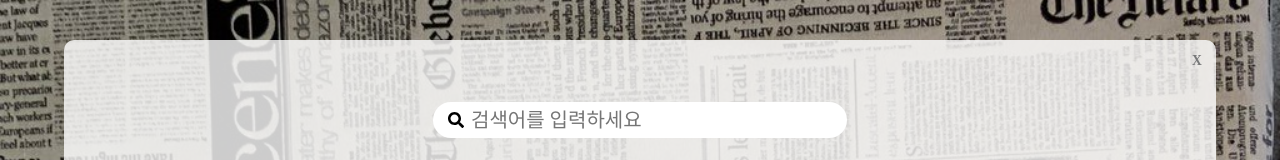
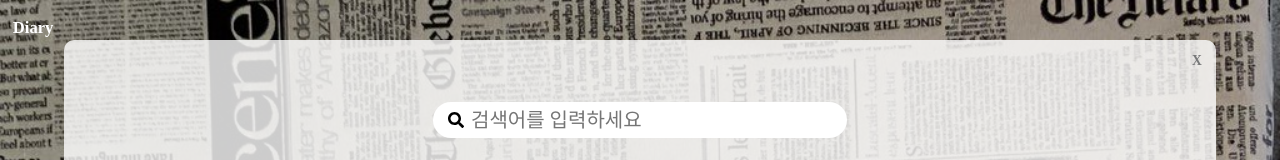
Before and after one commit to ChoiceBook/ChoiceBook, a React (Create React App) app: page /search in a window 1280 px wide. Shown: the top 160 px of the page. Built offline with nearby package versions, Linux system fonts and the light colour scheme; a web font is replaced by a local one.

Commit message:
add: homebutton

```diff
--- a/src/CreateTest.js
+++ b/src/CreateTest.js
@@ -2,6 +2,7 @@ import React, { useState } from 'react';
 import { useNavigate } from 'react-router-dom'; // Import useNavigate
 import './CreateTest.css'; // Import the CSS file
 import { useAuth } from './AuthContext';
+import HomeButton from './HomeButton';
 
 const CreateTest = () => {
   const [title, setTitle] = useState('');
@@ -169,6 +170,7 @@ const CreateTest = () => {
 
   return (
     <div className="create-test-container">
+      <HomeButton />
       <div className="background">
         <button className="close-button" onClick={handleClose}>X</button>
         <h1>플롯 생성하기</h1>
--- a/src/Flipbook.css
+++ b/src/Flipbook.css
@@ -283,7 +283,7 @@ html, body {
 .postcard-container2 {
   position: absolute;
   top: 3%;
-  left: 1%;
+  left: -1%;
   transform: rotate(-10deg);
   width: 100%;
   height: auto;
@@ -344,6 +344,7 @@ html, body {
   cursor: pointer;
   pointer-events: auto;
   border: none;
+  background-color: white;
 }
 
 .ticket-drama {
@@ -465,3 +466,11 @@ html, body {
   width: 100px;
   height: auto;
 }
+
+.visible {
+  display: block;
+}
+
+.hidden {
+  display: none;
+}
--- a/src/FlipbookWithLogin.js
+++ b/src/FlipbookWithLogin.js
@@ -10,12 +10,12 @@ import CoverPage from './CoverPage'; // Import the CoverPage component
 import { generatePages } from './generatePages';
 import { useAuth } from './AuthContext'; // Import useAuth to get user info
 import { fetchUsername } from './api'; // Import fetchUsername function
+import HomeButton from './HomeButton'; // Import the HomeButton component
 
 const FlipbookWithLogin = () => {
   const { user, loading } = useAuth(); // Get user and loading state from AuthContext
   const [isLoggedIn, setIsLoggedIn] = useState(false);
   const [isLoginVisible, setIsLoginVisible] = useState(true);
-  const [isLockHidden, setIsLockHidden] = useState(false);
   const [isRegistering, setIsRegistering] = useState(false);
   const [username, setUsername] = useState(''); // State to store username
   const flipbookRef = useRef(null);
@@ -31,7 +31,6 @@ const FlipbookWithLogin = () => {
 
     setIsLoggedIn(loggedIn);
     if (loggedIn) {
-      setIsLockHidden(true);
       fetchAndSetUsername(user.userId); // Fetch username when logged in
       postCardImage(); // 이미지 로드 함수 호출
     }
@@ -51,16 +50,22 @@ const FlipbookWithLogin = () => {
         // Create page indices for chapter navigation
         const chapterNames = ["드라마", "영화", "게임", "애니메이션", "음악", "음식", "스포츠", "기타", "내가 만든 플롯"];
         const indices = {};
+
+// Iterate through pages to assign indices
         generatedPages.forEach((page, index) => {
           if (page.props.title && chapterNames.includes(page.props.title)) {
-            indices[page.props.title] = index;
-            console.log('Chapter title:', page.props.title); // Debugging log
+    // Only add the index if it doesn't already exist
+            if (!(page.props.title in indices)) {
+              indices[page.props.title] = index;
+              console.log('Chapter title:', page.props.title); // Debugging log
+            }
           }
           console.log('Title:', page.props.title);
         });
 
         console.log('Indices:', indices); // Debugging log
         setPageIndices(indices);
+
       }
     } catch (error) {
       console.error('Error loading data:', error);
@@ -86,9 +91,6 @@ const FlipbookWithLogin = () => {
     }
   };
 
-  const handleLockClick = () => {
-    setIsLoginVisible(!isLoginVisible);
-  };
 
   const postCardImage = async () => {
     try {
@@ -109,7 +111,6 @@ const FlipbookWithLogin = () => {
       flipbookRef.current.pageFlip().turnToPage(0);
     }
     setIsLoggedIn(false);
-    setIsLockHidden(false);
     localStorage.setItem('isLoggedIn', 'false');
   };
 
@@ -117,7 +118,6 @@ const FlipbookWithLogin = () => {
     setIsLoggedIn(true);
     setIsLoginVisible(false);
     localStorage.setItem('isLoggedIn', 'true');
-    setIsLockHidden(true);
   };
 
   const handleRegisterClick = () => {
@@ -147,7 +147,8 @@ const FlipbookWithLogin = () => {
 
   return (
     <div className="flipbook-wrapper">
-      <div className={`postcard-container2 ${!isLoggedIn ? 'hidden' : ''}`}>
+      <HomeButton />
+      <div className={`postcard-container2 ${!isLoggedIn ? 'hidden' : 'visible'}`}>
         <img
           src="/postcard2.jpg" // 기본 포스트카드 이미지
           alt="Postcard"
@@ -164,23 +165,19 @@ const FlipbookWithLogin = () => {
           <p className="postcard-text">{username ? `${username}` : 'Loading...'}</p>
         </div>
       </div>
-      <div className="login-section">
-        {!isLoggedIn && isLoginVisible && (
-          isRegistering ? (
-            <Register onBackToLoginClick={handleBackToLoginClick} />
-          ) : (
-            <Login setIsLoggedIn={setIsLoggedIn} setIsLoginVisible={setIsLoginVisible} onLoginSuccess={handleLoginSuccess} onRegisterClick={handleRegisterClick} />
-          )
+      <div className={`login-section ${isLoggedIn ? 'hidden' : 'visible'}`}>
+        {isRegistering ? (
+          <Register onBackToLoginClick={handleBackToLoginClick} />
+        ) : (
+          <Login
+            setIsLoggedIn={setIsLoggedIn}
+            setIsLoginVisible={setIsLoginVisible}
+            onLoginSuccess={handleLoginSuccess}
+            onRegisterClick={handleRegisterClick}
+          />
         )}
       </div>
       <div className={`flipbook-container ${!isLoggedIn ? 'locked' : ''}`}>
-        <div className="flipbook-lock-container">
-          {!isLockHidden && (
-            <div className={`lock-icon ${isLoggedIn ? 'unlocked fade-out' : ''}`} onClick={handleLockClick}>
-              {isLoggedIn ? '🔓' : '🔒'}
-            </div>
-          )}
-        </div>
         {!isLoggedIn ? (
           <CoverPage /> // Display CoverPage when user is not logged in
         ) : (
--- /dev/null
+++ b/src/HomeButton.css
@@ -0,0 +1,25 @@
+/* HomeButton.css */
+.home-button {
+    position: absolute;
+    top: 1vh; /* Distance from the top edge */
+    left: 1vw; /* Distance from the left edge */
+    width: auto;
+    font-size: 1.3vw; /* Adjusted font size for better visibility */
+    color: white; /* Text color */
+    background: none; /* No background */
+    border: none; /* No border */
+    border-color: transparent;
+    padding: 0; /* No padding */
+    cursor: pointer; /* Cursor to indicate it's clickable */
+    z-index: 10; /* Ensure it's on top of other elements */
+    text-align: center; /* Center align text */
+    line-height: 30px; /* Center text vertically */
+    border-radius: 5px; /* Optional rounded corners */
+    box-sizing: border-box; /* Include padding and border in the element's total width and height */
+    transition: color 0.3s, text-shadow 0.3s; /* Smooth transition */
+  }
+
+  .home-button:hover {
+    color: #ffffff; /* Change text color on hover */
+    text-shadow: 0 0 8px rgba(255, 255, 255, 0.8), 0 0 15px rgba(255, 255, 255, 0.8); /* Glowing effect */
+}
--- /dev/null
+++ b/src/HomeButton.js
@@ -0,0 +1,20 @@
+// HomeButton.js
+import React from 'react';
+import { useNavigate } from 'react-router-dom';
+import './HomeButton.css'; // You can style the button in this CSS file
+
+const HomeButton = () => {
+  const navigate = useNavigate();
+
+  const handleClick = () => {
+    navigate('/'); // Navigate to the home page
+  };
+
+  return (
+    <button className="home-button" onClick={handleClick}>
+      Diary
+    </button>
+  );
+};
+
+export default HomeButton;
--- a/src/Login.css
+++ b/src/Login.css
@@ -98,7 +98,7 @@
 .text-container-login {
   position: absolute;
   top: -20%;
-  right: -4%;
+  right: 2%;
   width: 40%;
   margin-left: 5%;
   background-color: transparent; /* Slightly transparent background */
--- a/src/Login.js
+++ b/src/Login.js
@@ -56,7 +56,7 @@ function Login({ setIsLoggedIn, setIsLoginVisible, onLoginSuccess, onRegisterCli
       {errorMessage && <div className="error-message">{errorMessage}</div>} {/* 에러 메시지 표시 */}
     </div>
     <div className="text-container-login">
-          <p>Welcome Back!</p>
+          <p>자신에 대해 더 깊이 <br />알 수 있는 시간이 되길 바라며...</p>
         </div>
     </div>
     </div>
--- a/src/PlotPage.jsx
+++ b/src/PlotPage.jsx
@@ -3,7 +3,7 @@ import { useNavigate } from 'react-router-dom'; // Import useNavigate
 import { useParams } from 'react-router-dom';
 import './PlotPage.css';
 import TestBook from './components/TestBook';
-
+import HomeButton from './HomeButton';
 
 const PlotPage = () => {
   const { id } = useParams();
@@ -44,6 +44,7 @@ const PlotPage = () => {
 
   return (
     <div className="plot-container">
+      <HomeButton />
       <div className="background">
         <button className="close-button" onClick={handleClose}>X</button>
         <h1>{plotTitle}</h1> {/* Display the plot title */}
--- a/src/Register.css
+++ b/src/Register.css
@@ -97,7 +97,7 @@
   .text-container {
     position: absolute;
     top: -20%;
-    right: 4.5%;
+    right: 4%;
     width: 40%;
     margin-left: 5%;
     background-color: transparent; /* Slightly transparent background */
--- a/src/Register.js
+++ b/src/Register.js
@@ -54,7 +54,7 @@ function Register({ onBackToLoginClick }) {
           {errorMessage && <div className="error-message">{errorMessage}</div>}
         </div>
         <div className="text-container">
-          <p>Welcome To Our Memory!</p>
+          <p>당신을 '제목'으로 초대합니다.</p>
         </div>
       </div>
     </div>
--- a/src/SearchPage.js
+++ b/src/SearchPage.js
@@ -3,6 +3,7 @@ import { useNavigate } from 'react-router-dom';
 import './SearchPage.css';
 import { SearchBar } from './components/Searchbar';
 import { SearchResultsList } from './components/SearchResultsList';
+import HomeButton from './HomeButton';
 
 const SearchPage = () => {
   const [results, SearchResults] = useState([]);
@@ -14,6 +15,7 @@ const SearchPage = () => {
 
   return (
     <div className="search-bar-container">
+      <HomeButton />
       <div className="background">
         <button className="close-button" onClick={handleClose}>X</button>
         <SearchBar setResults={SearchResults} />
```
